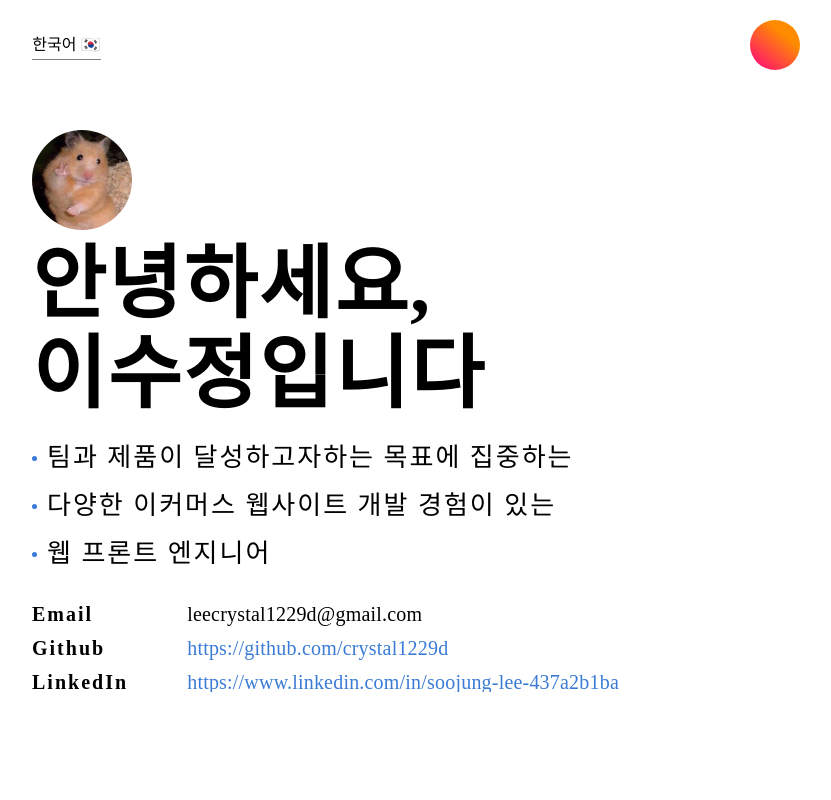
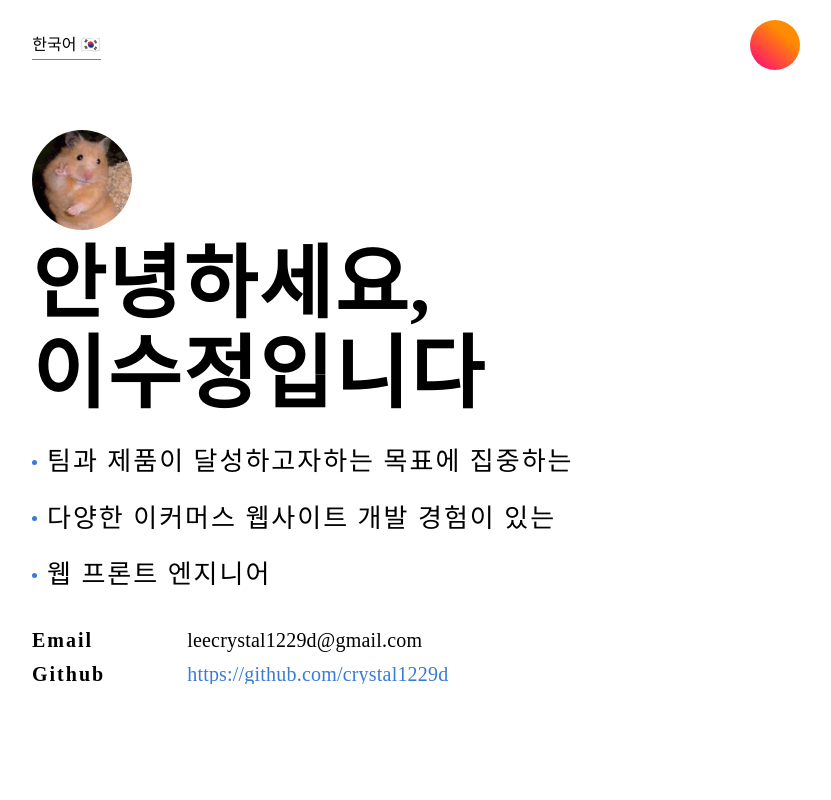
Before and after one commit to crystal1229d/crystal1229d.github.io, a React (Create React App) app: page / in a window 1280 px wide. Shown: the top 800 px of the page, without its empty margins (224-1055 px from the left). Built offline with nearby package versions, Linux system fonts and the light colour scheme; a web font is replaced by a local one.

Commit message:
데이터 수정, CSS 수정

```diff
--- a/src/components/PersonalInfo/index.styles.jsx
+++ b/src/components/PersonalInfo/index.styles.jsx
@@ -15,7 +15,7 @@ export const ProfileImageWrapper = styled.div`
 export const GreetingsWrapper = styled.div`
     font-size: 1.2rem;
     font-weight: 500;
-    line-height: 1.3rem;
+    line-height: 110%;
     letter-spacing: 0.1rem;
 
     & li {
--- a/src/data/db.en.json
+++ b/src/data/db.en.json
@@ -15,7 +15,7 @@
     "email": "leecrystal1229d@gmail.com",
     "githubUrl": "https://github.com/crystal1229d",
     "blogUrl": "",
-    "linkedInUrl": "https://www.linkedin.com/in/soojung-lee-437a2b1ba",
+    "linkedInUrl": "",
     "twitterUrl": "",
     "facebookUrl": ""
   },
--- a/src/data/db.ko.json
+++ b/src/data/db.ko.json
@@ -15,7 +15,7 @@
     "email": "leecrystal1229d@gmail.com",
     "githubUrl": "https://github.com/crystal1229d",
     "blogUrl": "",
-    "linkedInUrl": "https://www.linkedin.com/in/soojung-lee-437a2b1ba",
+    "linkedInUrl": "",
     "twitterUrl": "",
     "facebookUrl": ""
   },
--- a/src/styles/GlobalStyle.js
+++ b/src/styles/GlobalStyle.js
@@ -62,7 +62,7 @@ export const VerticalList = styled.ul`
     margin: 0.8rem 0;
     gap: 0.8rem;
     font-size: ${(props) => props.fontSize ? props.fontSize : "1.0rem"};
-    line-height: 1.0rem;
+    line-height: 110%;
 
     & li {
         display: flex;
```
